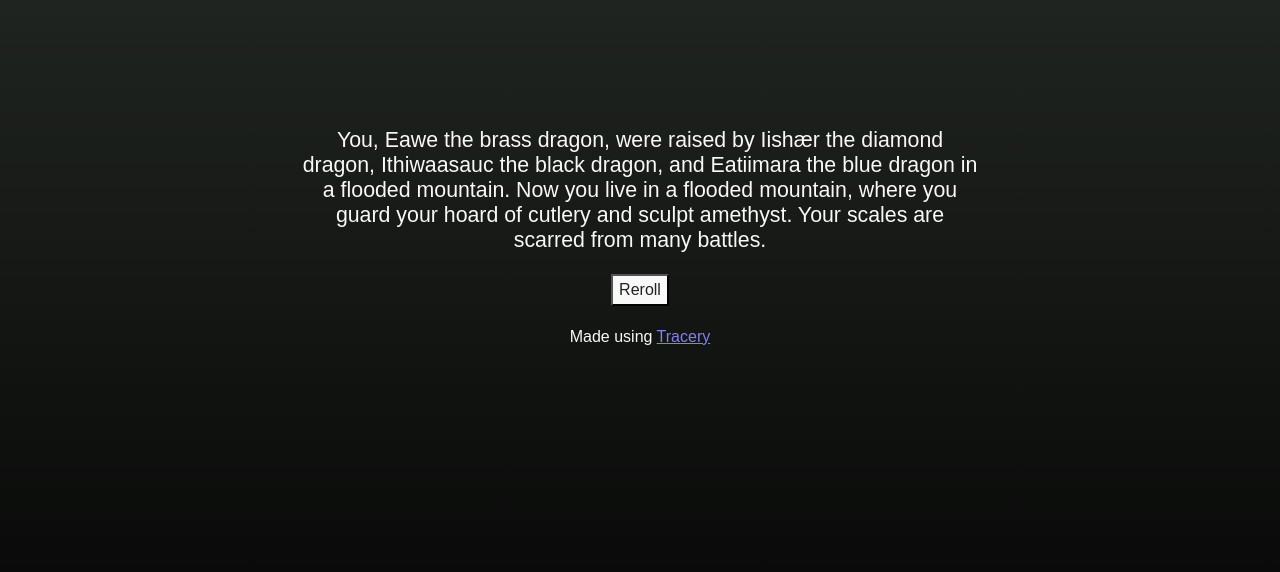
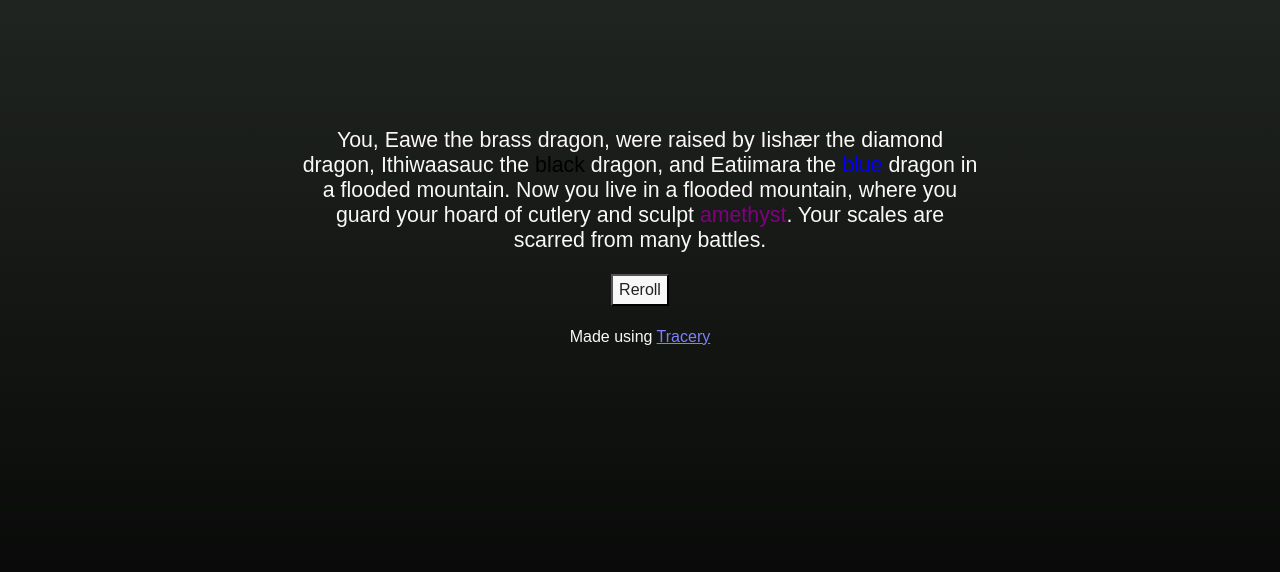
Before and after one commit to HeladoDeBrownie/Dragonsona-Generator, a plain HTML site: page index.html in a window 1280 px wide. Drawn offline with Linux system fonts and the light colour scheme.

Commit message:
switch out some minerals; add color to most minerals

```diff
--- a/grammar.js
+++ b/grammar.js
@@ -18,49 +18,50 @@ var grammar = tracery.createGrammar({
         '#unusual dragon species#',
     ],
     'color': [
-        'black',
-        'blue',
-        'brown',
-        'cyan',
-        'grey',
-        'green',
-        'magenta',
-        'purple',
-        'red',
-        'yellow',
-        'white',
+        '<span class="black">black</span>',
+        '<span class="blue">blue</span>',
+        '<span class="brown">brown</span>',
+        '<span class="cyan">cyan</span>',
+        '<span class="grey">grey</span>',
+        '<span class="green">green</span>',
+        '<span class="magenta">magenta</span>',
+        '<span class="purple">purple</span>',
+        '<span class="red">red</span>',
+        '<span class="yellow">yellow</span>',
+        '<span class="white">white</span>',
     ],
     'mineral': [
         '#gem#',
         '#metal#',
     ],
     'gem': [
-        'amethyst',
-        'diamond',
-        'emerald',
-        'ruby',
-        'sapphire',
-        'topaz',
+        '<span class="amethyst">amethyst</span>',
+        '<span class="diamond">diamond</span>',
+        '<span class="emerald">emerald</span>',
+        '<span class="ruby">ruby</span>',
+        '<span class="sapphire">sapphire</span>',
+        '<span class="topaz">topaz</span>',
         '#unusual gem#',
     ],
     'unusual gem': [
-        'aquamarine',
-        'bismuth',
-        'bloodstone',
-        'fluorite',
-        'garnet',
-        'jade',
-        'jasper',
-        'lapislazuli',
-        'malachite',
-        'moonstone',
-        'obsidian',
-        'onyx',
-        'opal',
-        'pearl',
-        'peridot',
-        'spinel',
-        'turquoise',
+        '<span class="agate">agate</span>',
+        '<span class="aquamarine">aquamarine</span>',
+        '<span class="bismuth">bismuth</span>',
+        '<span class="bloodstone">bloodstone</span>',
+        '<span class="coal">coal</span>',
+        '<span class="garnet">garnet</span>',
+        '<span class="jade">jade</span>',
+        '<span class="jasper">jasper</span>',
+        '<span class="lapislazuli">lapislazuli</span>',
+        '<span class="moonstone">moonstone</span>',
+        '<span class="obsidian">obsidian</span>',
+        '<span class="onyx">onyx</span>',
+        '<span class="opal">opal</span>',
+        '<span class="pearl">pearl</span>',
+        '<span class="peridot">peridot</span>',
+        '<span class="quartz">quartz</span>',
+        '<span class="spinel">spinel</span>',
+        '<span class="turqoise">turquoise</span>',
     ],
     'metal': [
         'brass',
--- a/main.js
+++ b/main.js
@@ -9,7 +9,7 @@ void function () {
         }
 
         if (isResultOfError) {
-            $('result').textContent = result
+            $('result').innerHTML = result
         } else {
             location.hash = encodeURIComponent(result)
         }
@@ -25,7 +25,7 @@ void function () {
 
     function handleHashChange() {
         var result = decodeURIComponent(withoutHash(location.hash))
-        $('result').textContent = result
+        $('result').innerHTML = result
     }
 
     addEventListener('hashchange', handleHashChange)
--- a/style.css
+++ b/style.css
@@ -32,3 +32,43 @@ button {
 .information {
     font-size:  75%;
 }
+
+/* dragon species styles */
+
+.black { color: black; }
+.blue { color: blue; }
+.brown { color: brown; }
+.cyan { color: cyan; }
+.grey { color: grey; }
+.green { color: green; }
+.magenta { color: magenta; }
+.purple { color: purple; }
+.red { color: red; }
+.yellow { color: yellow; }
+.white { color: white; }
+
+.amethyst { color: purple; }
+.diamond { color: white; }
+.emerald { color: green; }
+.ruby { color: red; }
+.sapphire { color: blue; }
+.topaz { color: yellow; }
+
+.agate { color: brown; }
+.aquamarine { color: paleturquoise; }
+.bismuth { color: white; }
+.bloodstone { color: darkred; }
+.coal { color: black; }
+.garnet { color: darkred; }
+.jade { color: palegreen; }
+.jasper { color: orangered; }
+.lapislazuli { color: darkblue; }
+.moonstone { color: lightgrey; }
+.obsidian { color: black; }
+.onyx { color: black; }
+.opal { color: white; }
+.pearl { color: white; }
+.peridot { color: yellowgreen; }
+.quartz { color: lightgrey; }
+.spinel { color: pink; }
+.turquoise { color: skyblue; }
```
